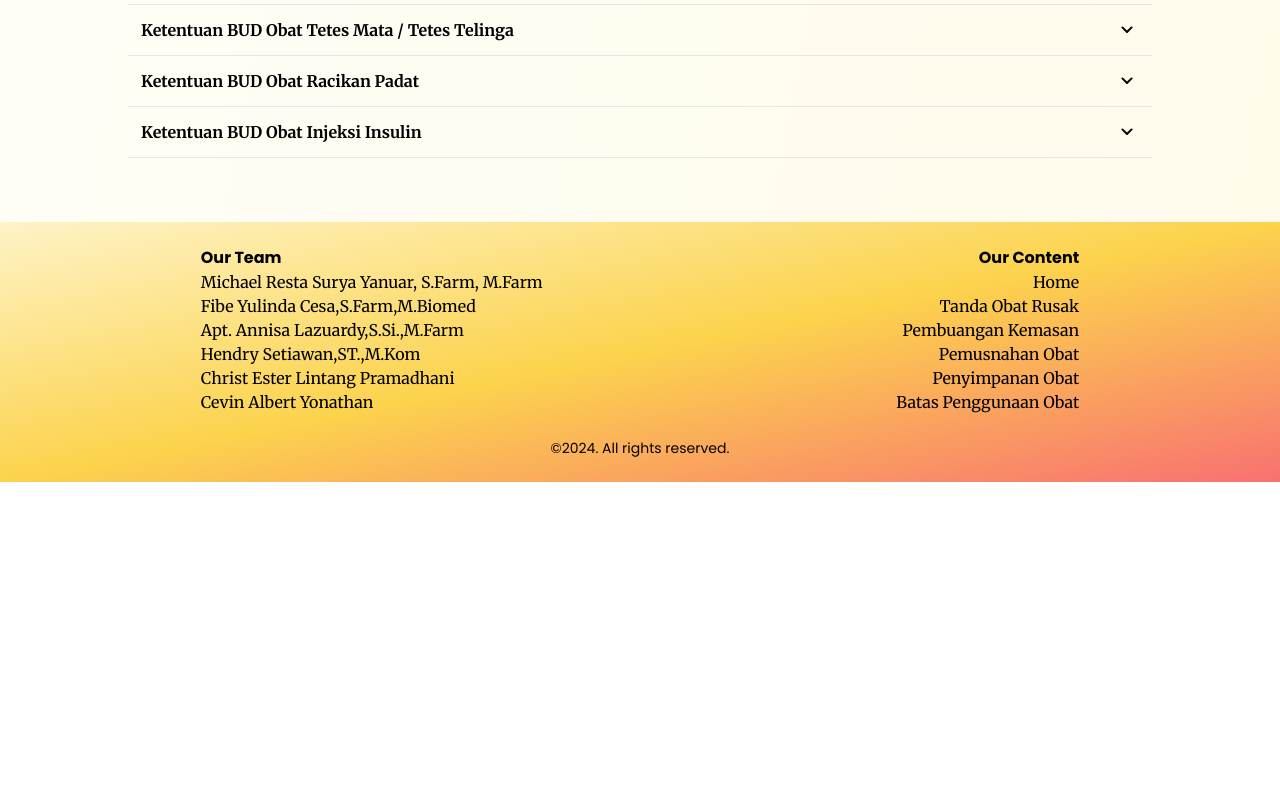
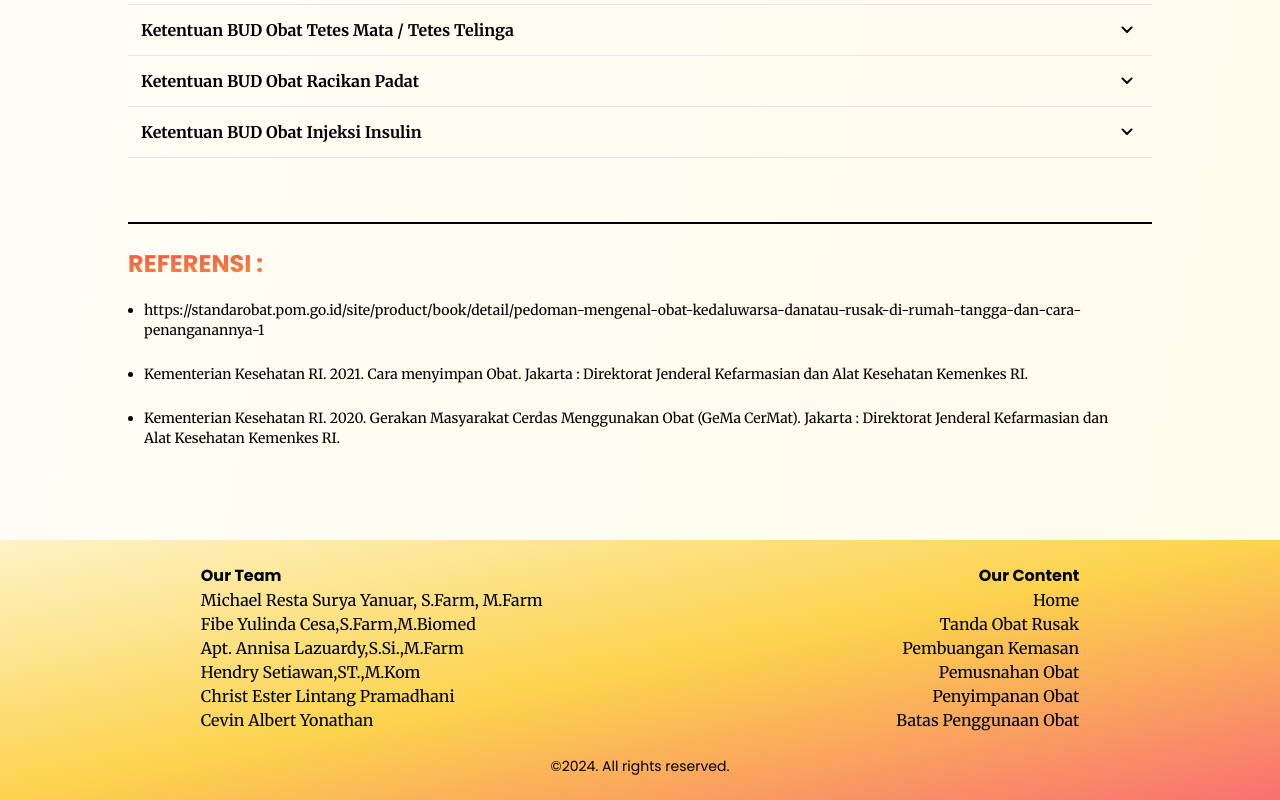
Before and after one commit to Vinn-Yonathan/Pengelolaan-Obat, a React (Vite) app: page / in a window 1280 px wide. Shown: the part 6482-7282 px from the top of the page. Before the commit the page ends 6964 px from the top, so only its background shows below. Built offline with nearby package versions, Linux system fonts and the light colour scheme.

Commit message:
add reference and do some clean - also first commit in github

```diff
--- a/src/App.tsx
+++ b/src/App.tsx
@@ -9,6 +9,7 @@ import TitleAndText from "./components/title-and-text";
 import MasonryLayout from "./components/masonry-layout";
 import Card from "./components/card";
 import Footer from "./components/footer";
+import Reference from "./components/reference";
 
 const accordionItemsKerusakan = [
   {
@@ -210,6 +211,10 @@ function App() {
         <section className="pb-16">
           <Accordion items={accordionItemsBUD} />
         </section>
+
+        <section className="pb-20">
+          <Reference />
+        </section>
       </main>
 
       <footer>
--- a/src/components/background-text-section.tsx
+++ b/src/components/background-text-section.tsx
@@ -47,7 +47,7 @@ const BackgroundTextSection: React.FC<BackgroundTextSectionProps> = ({
       <div className="bg-black bg-opacity-50 absolute inset-0 z-1"></div>
       <p
         ref={textRefs}
-        className="text-white px-56 xl:px-18 lg:px-16 md:px-14 sm:px-12 px-8 text-center xl:text-xl lg:text-lg md:text-md sm:text-sm text-xs z-10"
+        className="text-white px-56 xl:px-18 lg:px-16 md:px-14 sm:px-12 text-center xl:text-xl lg:text-lg md:text-md sm:text-sm text-xs z-10"
       >
         {text}
       </p>
--- /dev/null
+++ b/src/components/reference.tsx
@@ -0,0 +1,59 @@
+import React from "react";
+import { gsap } from "gsap";
+import { ScrollTrigger } from "gsap/ScrollTrigger";
+import { useEffect } from "react";
+import { useRef } from "react";
+
+gsap.registerPlugin(ScrollTrigger);
+
+const Reference: React.FC = () => {
+  const referenceRef = useRef(null);
+  useEffect(() => {
+    gsap.fromTo(
+      referenceRef.current,
+      { y: 50, opacity: 0 },
+      {
+        y: 0,
+        opacity: 1,
+        duration: 0.6,
+        scrollTrigger: {
+          trigger: referenceRef.current,
+          start: "top 80%",
+          toggleActions: "play none none none",
+        },
+      }
+    );
+  });
+
+  return (
+    <div className="max-w-full px-8 md:px-16 xl:px-32 2xl:px-64">
+      <hr className="border-t-2 border-black py-2" />
+      <div ref={referenceRef}>
+        <h1 className="bg-gradient-to-br bg-clip-text from-red-500 via-orange-400 to-amber-300 text-transparent text-2xl font-bold py-2">
+          REFERENSI :
+        </h1>
+        <ul className="text-black">
+          <li className="py-3 text-sm list-disc mx-4">
+            <a
+              href="https://standarobat.pom.go.id/site/product/book/detail/pedoman-mengenal-obat-kedaluwarsa-danatau-rusak-di-rumah-tangga-dan-cara-penanganannya-1"
+              className="hover:text-black hover:underline"
+            >
+              https://standarobat.pom.go.id/site/product/book/detail/pedoman-mengenal-obat-kedaluwarsa-danatau-rusak-di-rumah-tangga-dan-cara-penanganannya-1
+            </a>
+          </li>
+          <li className="py-3 text-sm list-disc mx-4">
+            Kementerian Kesehatan RI. 2021. Cara menyimpan Obat. Jakarta :
+            Direktorat Jenderal Kefarmasian dan Alat Kesehatan Kemenkes RI.
+          </li>
+          <li className="py-3 text-sm list-disc mx-4">
+            Kementerian Kesehatan RI. 2020. Gerakan Masyarakat Cerdas
+            Menggunakan Obat (GeMa CerMat). Jakarta : Direktorat Jenderal
+            Kefarmasian dan Alat Kesehatan Kemenkes RI.
+          </li>
+        </ul>
+      </div>
+    </div>
+  );
+};
+
+export default Reference;
--- a/src/components/title-and-text.tsx
+++ b/src/components/title-and-text.tsx
@@ -7,7 +7,7 @@ interface TitleAndTextProps {
 
 const TitleAndText: React.FC<TitleAndTextProps> = ({ title, text }) => {
   return (
-    <div className="">
+    <div>
       <h1 className="bg-gradient-to-br bg-clip-text from-red-500 via-orange-400 to-amber-300 text-transparent text-center px-5 text-3xl sm:text-4xl font-bold mt-10 mb-10">
         {title}
       </h1>
```
